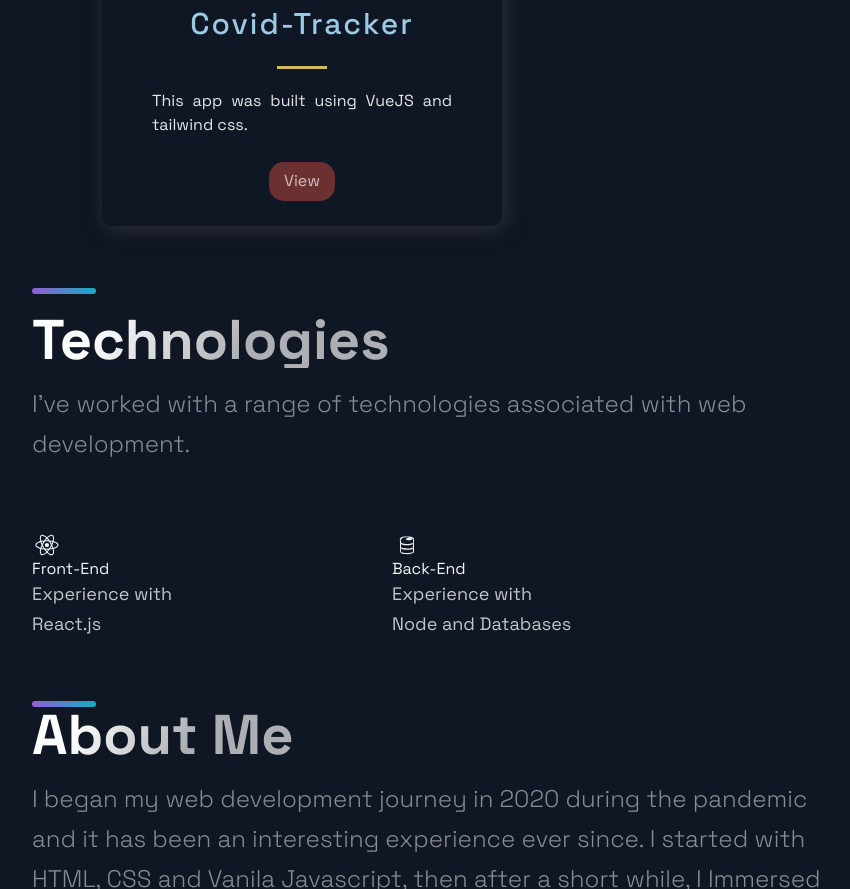
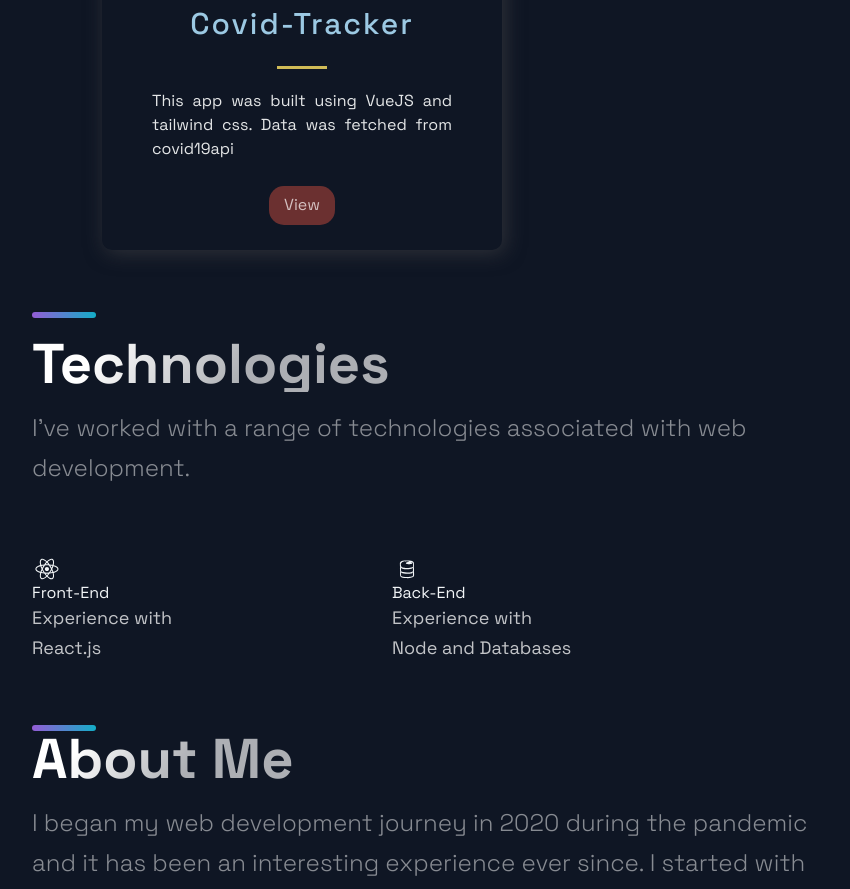
Before and after one commit to mavic01/port-mastery, a Next.js app: page / in a window 1280 px wide. Shown: the part 3955-4844 px from the top of the page, without its empty margins (88-938 px from the left). Built offline with nearby package versions, Linux system fonts and the light colour scheme.

Commit message:
new app edit

```diff
--- a/src/data.js
+++ b/src/data.js
@@ -87,7 +87,7 @@ export const webData = [
     {
         id: 13,
         title: "Covid-Tracker",
-        desc: "This app was built using VueJS and tailwind css.",
+        desc: "This app was built using VueJS and tailwind css. Data was fetched from covid19api",
         img: "assets/co.jpg",
         url: "https://covid-tracker-five-sigma.vercel.app/"
     }
```
